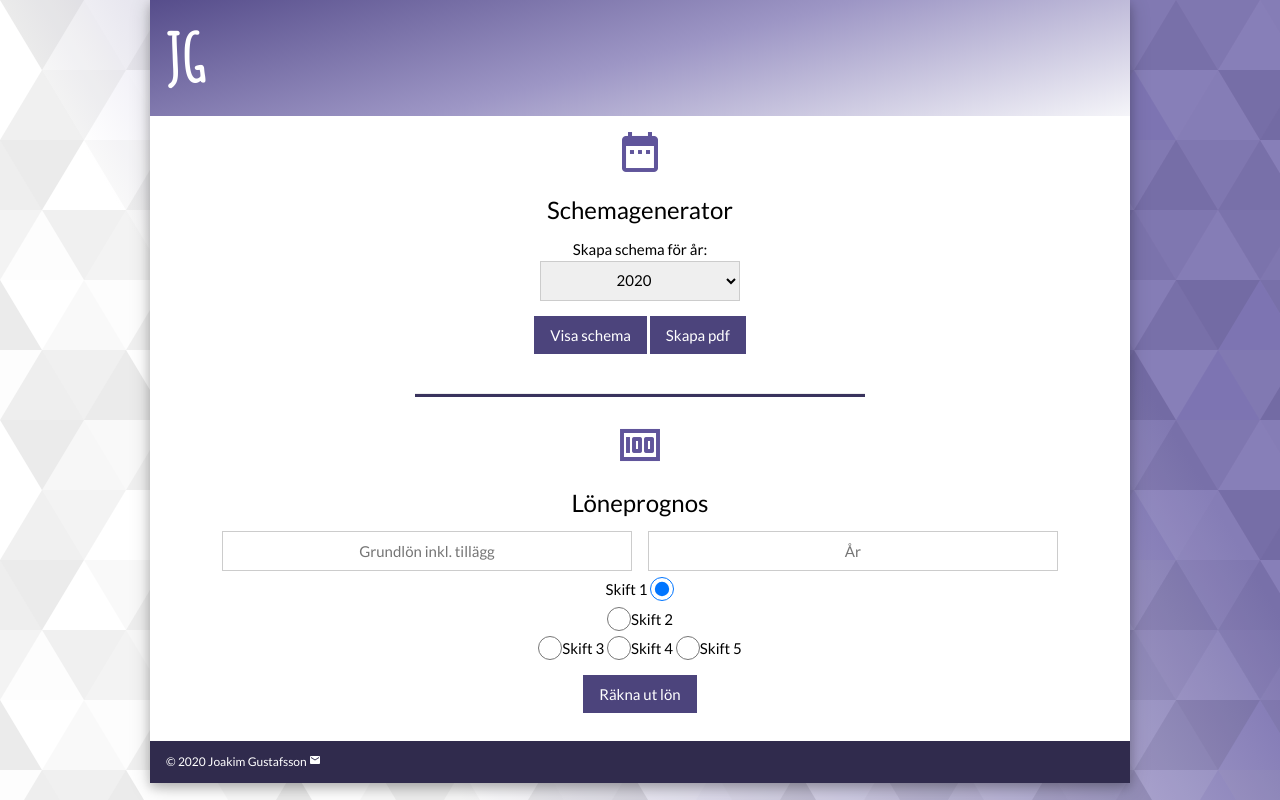
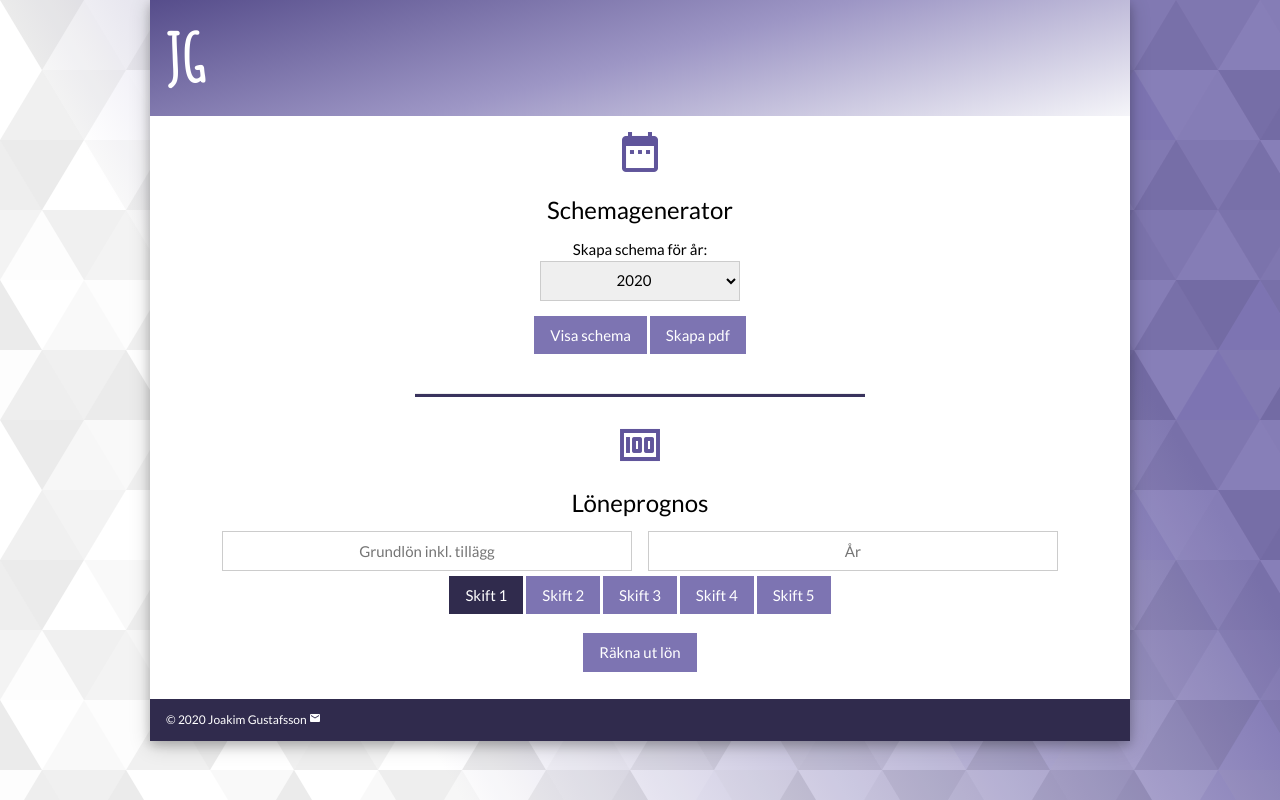
Before and after one commit to jockeg/schedule-generator, a Flask app: page / in a window 1280 px wide. Run offline with Flask 2, Linux system fonts and the light colour scheme.

Commit message:
modified:   static/style.css 	modified:   templates/entry.html

```diff
--- a/static/style.css
+++ b/static/style.css
@@ -37,3 +37,8 @@ html, body {font-family: Lato, Arial, Helvetica, sans-serif;
 .w3-hover-border-theme:hover {border-color:#60559b !important}
 
 #gradient {color:#fff; background-image: linear-gradient(165deg, #564d8b, #9d96c5, #f5f5f9);}
+
+.choose-shift input[type="radio"],.choose-shift input[type="radio"]:checked {display: none;}
+.choose-shift input[type="radio"],.choose-shift input[type="radio"]:checked + label {color: #fff; background-color: #302b4d;}
+.choose-shift label {cursor: pointer; display: inline-block; padding: 8px 16px; vertical-align: middle; margin: 4px 0; color: #fff; background-color: #7d74b2;}
+.choose-shift label:hover {color: #fff; background-color: #60559b;}
--- a/templates/entry.html
+++ b/templates/entry.html
@@ -13,8 +13,8 @@
             <option value="{{ year + i }}"{% if year + i == year %} selected{% endif %}>{{ year + i }}</option>
             {% endfor %}
         </select>
-        <p><input class="w3-button w3-theme-d2 w3-hover-theme" value='Visa schema' type='SUBMIT'>
-        <input class="w3-button w3-theme-d2 w3-hover-theme" value='Skapa pdf' type='submit' formaction="/pdf"></p>
+        <p><input class="w3-button w3-theme-l1 w3-hover-theme" value='Visa schema' type='SUBMIT'>
+        <input class="w3-button w3-theme-l1 w3-hover-theme" value='Skapa pdf' type='submit' formaction="/pdf"></p>
     </form>
 </div>
 <div class="w3-container w3-padding-large">
@@ -33,18 +33,36 @@
                 <input class="w3-input w3-border w3-center" type="text" name="year" placeholder="År" required>
             </div>
         </div>
-        <div class="w3-row w3-center">
-            <div>
-                <label>Skift 1</label>
-                <input class="w3-radio" type="radio" name="shift" value="1" checked>
+        <div class="w3-container">
+            <div class="w3-container w3-show-inline-block choose-shift">
+                <input type="radio" id="1" name="shift" value="1" checked />
+                <label for="1">Skift 1</label>
+                <input type="radio" id="2" name="shift" value="2" />
+                <label for="2">Skift 2</label>
+                <input type="radio" id="3" name="shift" value="3" />
+                <label for="3">Skift 3</label>
+                <input type="radio" id="4" name="shift" value="4" />
+                <label for="4">Skift 4</label>
+                <input type="radio" id="5" name="shift" value="5" />
+                <label for="5">Skift 5</label>
             </div>
-            <div>
-                <input class="w3-radio" type="radio" name="shift" value="2">Skift 2
-            </div>
-                <input class="w3-radio" type="radio" name="shift" value="3">Skift 3
-                <input class="w3-radio" type="radio" name="shift" value="4">Skift 4
-                <input class="w3-radio" type="radio" name="shift" value="5">Skift 5
-                <p><input class="w3-button w3-theme-d2 w3-hover-theme" value='Räkna ut lön' type='submit'></p>
+            <!--<table class="w3-table">
+                <tr>
+                    <td class="w3-center" style="padding-left: 8px;"><label>Skift 1</label></td>
+                    <td class="w3-center"><Label>Skift 2</Label></td>
+                    <td class="w3-center"><label>Skift 3</label></td>
+                    <td class="w3-center"><label>Skift 4</label></td>
+                    <td class="w3-center"><label>Skift 5</label></td>
+                </tr>
+                <tr>
+                    <td class="w3-center" style="padding-left: 8px;"><input class="w3-radio" type="radio" name="shift" value="1"></td>
+                    <td class="w3-center"><input class="w3-radio" type="radio" name="shift" value="2"></td>
+                    <td class="w3-center"><input class="w3-radio" type="radio" name="shift" value="3"></td>
+                    <td class="w3-center"><input class="w3-radio" type="radio" name="shift" value="4"></td>
+                    <td class="w3-center"><input class="w3-radio" type="radio" name="shift" value="5"></td>
+                </tr>
+            </table>-->
+                <p><input class="w3-button w3-theme-l1 w3-hover-theme" value='Räkna ut lön' type='submit'></p>
         </div>
     </form>
 </div>
```
